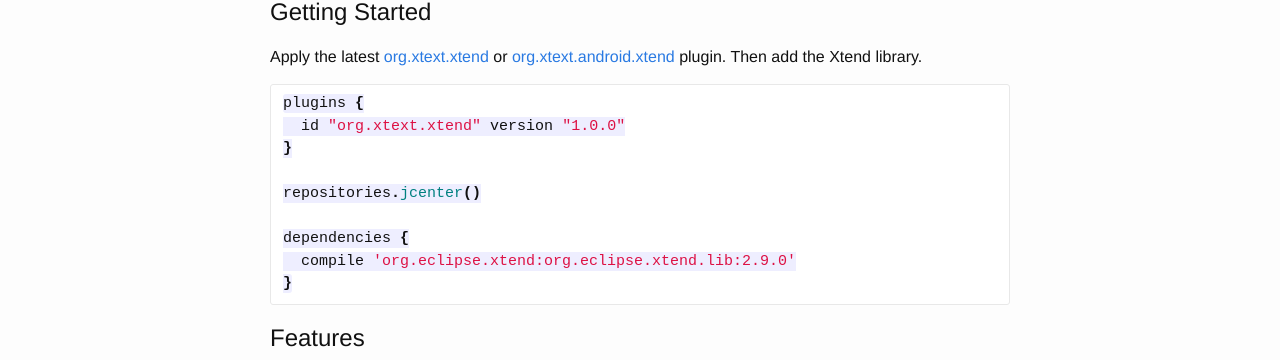
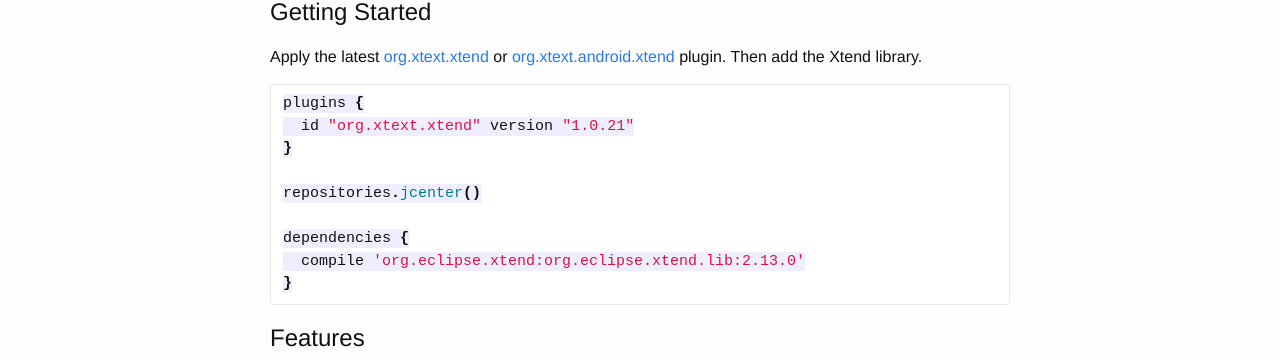
Before and after one commit to xtext/xtext-gradle-plugin, a Jekyll site: the page built from xtend.md, in a window 1280 px wide. Shown: the part 200-560 px from the top of the page. Built offline with Jekyll 4.4.1, drawn with Linux system fonts in a browser that asks for light colours; Markdown is read by kramdown in place of the engine named in the settings.

Commit message:
more version fixes
Signed-off-by: Christian Dietrich <christian.dietrich@itemis.de>

````diff
--- a/xtend.md
+++ b/xtend.md
@@ -15,13 +15,13 @@ Apply the latest [org.xtext.xtend](http://plugins.gradle.org/plugin/org.xtext.xt
 
 ```groovy
 plugins {
-  id "org.xtext.xtend" version "1.0.0"
+  id "org.xtext.xtend" version "1.0.21"
 }
 
 repositories.jcenter()
 
 dependencies {
-  compile 'org.eclipse.xtend:org.eclipse.xtend.lib:2.9.0'
+  compile 'org.eclipse.xtend:org.eclipse.xtend.lib:2.13.0'
 }
 ```
 
````
Also changed, not shown: intellij.md (+3 -3 lines).
